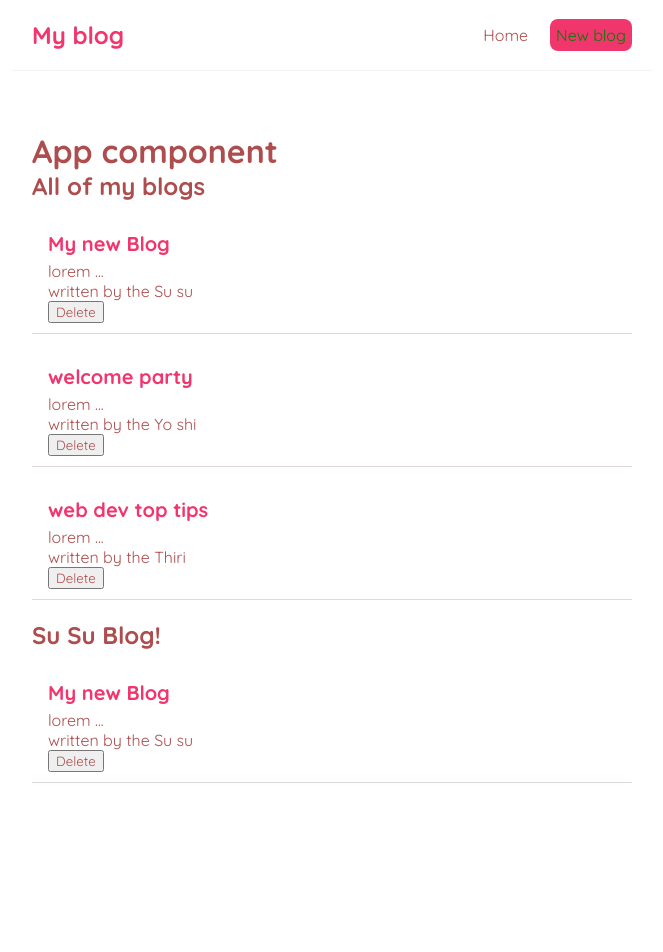
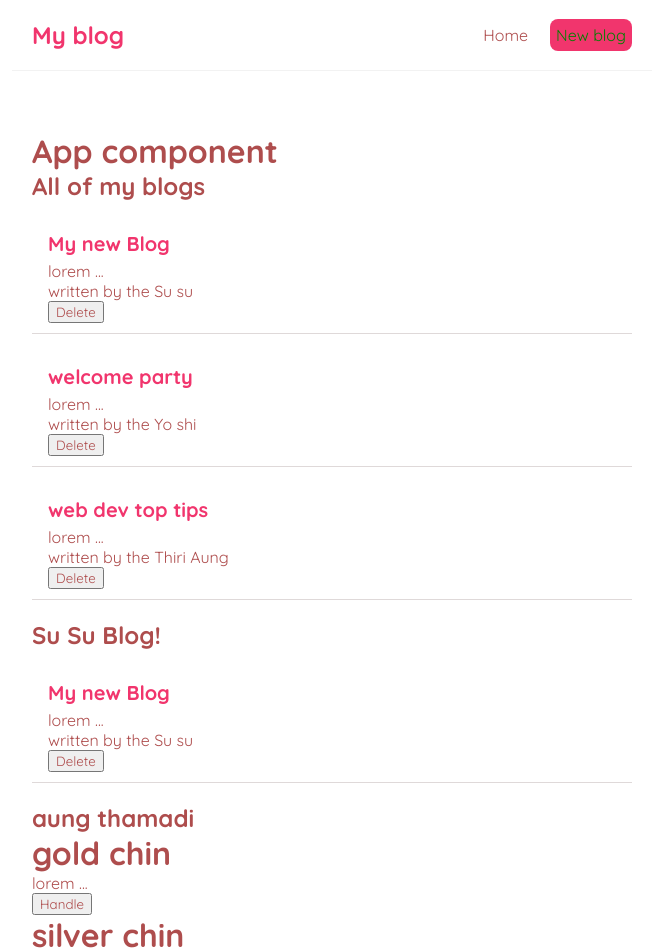
Before and after one commit to cammi500/blog_example-of-react, a React (Create React App) app: page / in a window 1280 px wide. Shown: the top 952 px of the page, without its empty margins (308-971 px from the left). Before the commit the page ends 863 px from the top, so only its background shows below. Built offline with nearby package versions, Linux system fonts and the light colour scheme.

Commit message:
revision 2[useState]

```diff
--- /dev/null
+++ b/src/Gold.js
@@ -0,0 +1,18 @@
+
+const Gold = ({golds,title,handle}) => {
+    return (
+        <div className="gold">
+            <h2>{title}</h2>
+            {golds.map((gold) => (
+
+                <div className="gold-preview" key={gold.id}>
+                    <h1>{gold.title}</h1>
+                    <p>{gold.body}</p>
+                <button onClick={()=>handle(gold.id)}>Handle</button>
+                </div>
+            ))}
+        </div>
+     );
+}
+
+export default Gold;
--- a/src/Home.js
+++ b/src/Home.js
@@ -29,22 +29,34 @@
 // export default Home;
 import { useState } from "react";
 import BlogList from "./BlogList";
+import Gold from "./Gold";
 const Home = () => {
-  //outting list
+  //outing list
    const [blogs,setBlogs] = useState([
     {title:'My new Blog',body :'lorem ... ',author:'Su su',id:1},
     {title:'welcome party',body :'lorem ... ',author:'Yo shi',id:2},
-    {title:'web  dev top tips',body :'lorem ... ',author:'Thiri',id:3}
+    {title:'web  dev top tips',body :'lorem ... ',author:'Thiri Aung',id:3}
    ]);
+
+   const [golds,setGolds] = useState([
+    {title:'gold chin',body :'lorem ... ',type:'big',name:'aung',id:4},
+    {title:'silver chin',body :'lorem ... ',type:'small',name:'kyaw',id:5},
+    {title:'plaitinum chin',body :'lorem ... ',type:'large',name:'juju',id:6},
+   ])
 
    const handelDelete = (id) => {
       const newBlogs = blogs.filter(blog => blog.id !== id);
       setBlogs(newBlogs);
    }
+   const handle = (id) => {
+    const newGolds =golds.filter(gold =>gold.id !== id);
+    setGolds(newGolds);
+   }
   return (
     <div className="home">
       <BlogList blogs={blogs} title="All of my blogs" handelDelete={handelDelete}/>
       <BlogList blogs={blogs.filter((blog) => blog.author === 'Su su')} title="Su Su Blog!" handelDelete={handelDelete}/>
+      <Gold golds={golds} title="aung thamadi" handle={handle}/>
     </div>
    );
 }
```
